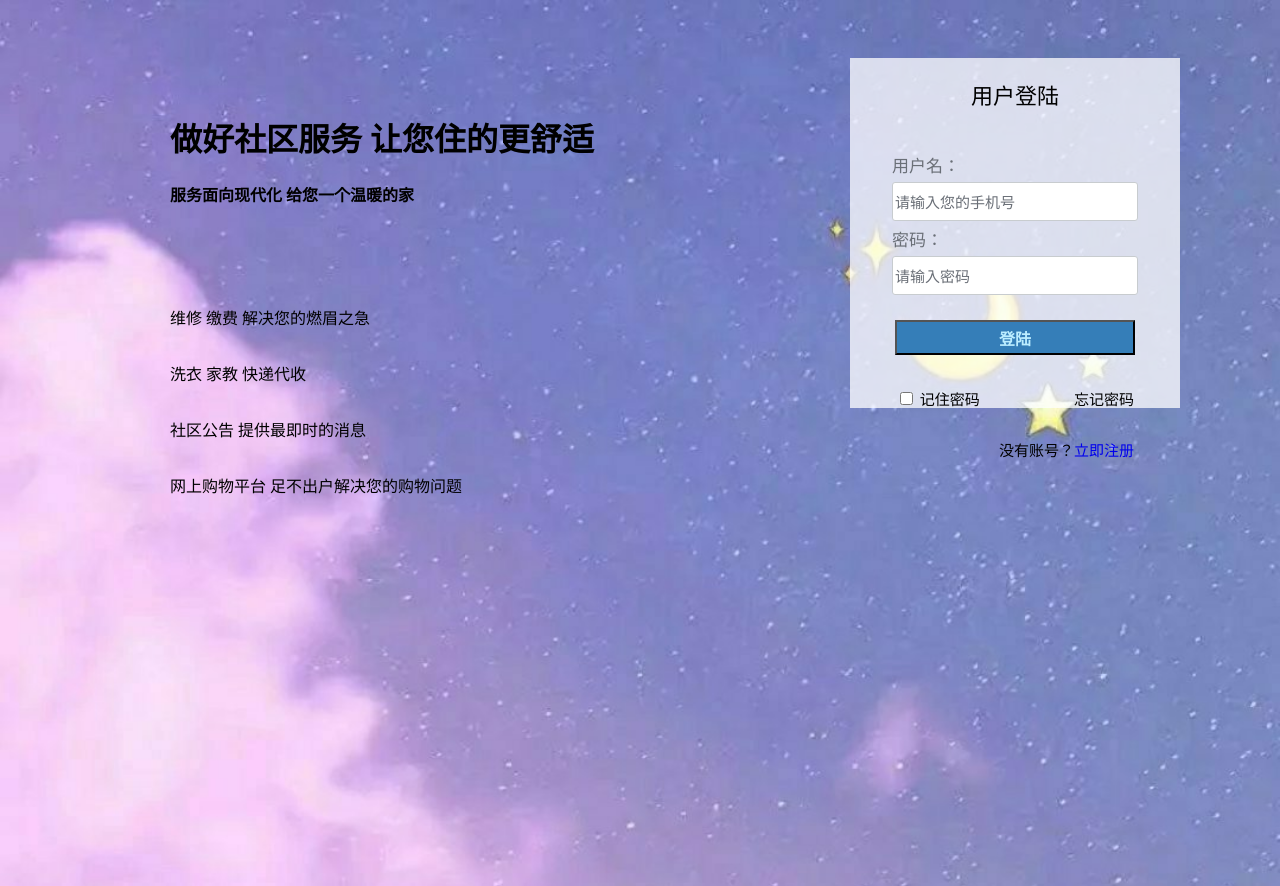
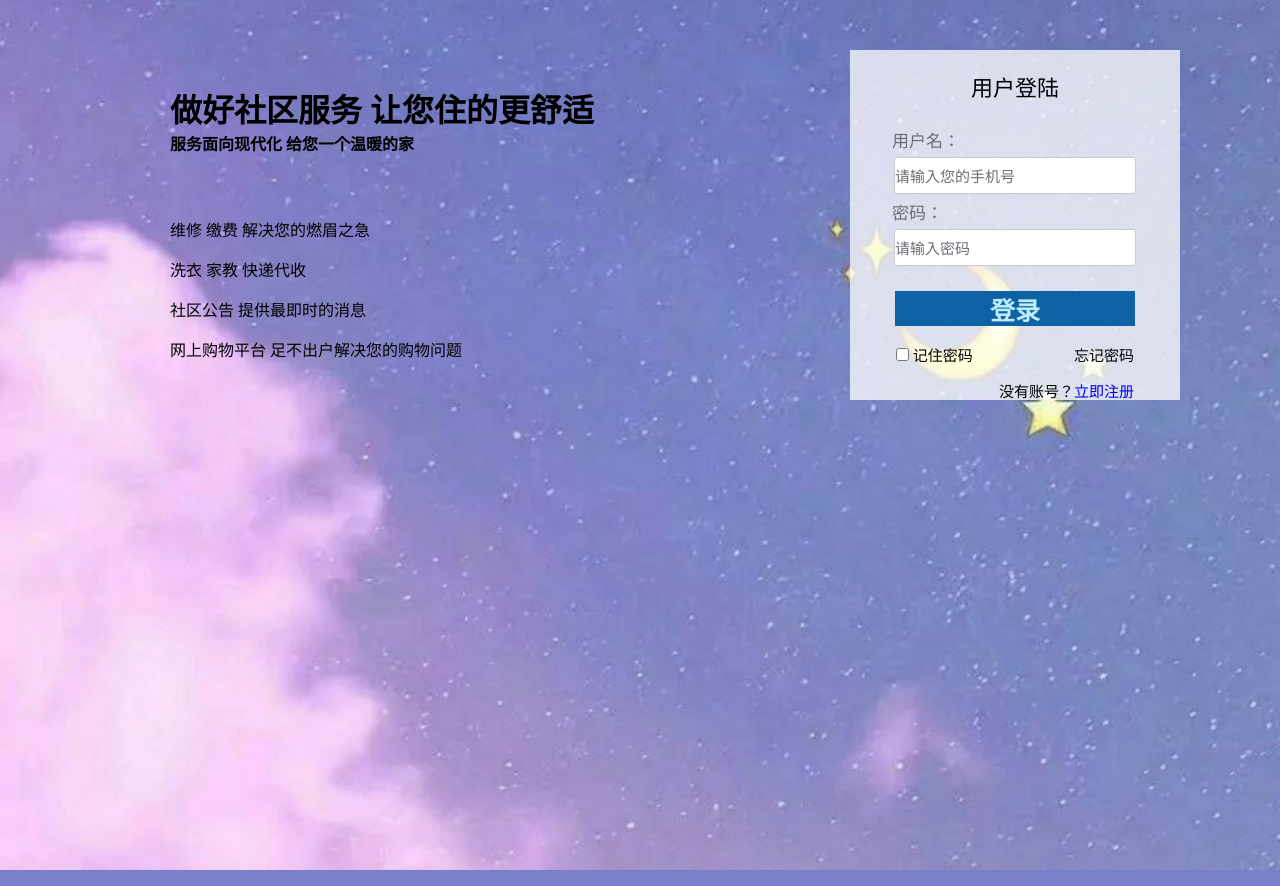
Before and after one commit to sun-cc1/Software_engineering, a PHP site: the page made by 登录界面.html in a window 1280 px wide. Run offline with PHP 8.4, Linux system fonts and the light colour scheme.

Commit message:
登录注册链接等修改

```diff
--- a/css/index.css
+++ b/css/index.css
@@ -1,13 +1,13 @@
+*{margin: 0;padding: 0;list-style: none;}
 body{
-	background: url('index.jpg') ;
+	background: url('../images/index.jpg') ;
     background-size: 100%;
 }
 .container{
 	width: 1200px;
 	height: 870px;
 	margin: 0 auto;
-
-
+/* 	background: #ccc; */
 }
 /* 导航 */
 .nav{
@@ -60,6 +60,21 @@ body{
 	text-align: center;
 	padding: 20px;
 }
+.login{
+	display: block;
+  	margin: 0 auto;
+	font-size:25px;
+	text-align:center;
+  	width: 240px;
+	margin-top: 25px;
+	height: 35px;
+	background: #357eb8;
+	color: #bcedff;
+	font-weight: bold;
+	background: #0e62a3;
+	cursor: pointer;
+	text-decoration:none;
+}
 input[type="text"],
 input[type="submit"]{
 	-web-kit-appearance:none;
@@ -75,14 +90,6 @@ input[type="text"]{
 	border:1px solid #c8cccf;
 	color:#6a6f77;
 	outline:0;
-}
-input[type="submit"]{
-	margin-top: 25px;
-	height: 35px;
-	background: #357eb8;
-	color: #bcedff;
-	font-weight: bold;
-	font-size: 16px;
 }
 input[type="submit"]:hover{
 	background: #0e62a3;
--- a/登录界面.html
+++ b/登录界面.html
@@ -3,12 +3,10 @@
 <head>
 	<meta charset="UTF-8">
 	<title>登陆界面1</title>
-	<link rel="stylesheet" href="index.css">
+	<link rel="stylesheet" href="css/index.css">
 </head>
 <body>
 	<div class="container">
-		<!-- 导航 -->
-
 
 		<!-- 主体内容 （登陆界面）-->
 		<div class="main">
@@ -32,7 +30,9 @@
 						<input type="text" value="请输入您的手机号">
 						<p class="astyle">密码：</p>
 						<input type="text" value="请输入密码">
-						<input type="submit" value="登陆" name="login" >
+						<div>
+							<a href="m_index.html" class="login">登录</a>
+						</div>
 						</br>
 						<p class="bstyle"><input type="checkbox" name="rempas" />  记住密码</p>
 						<p class="cstyle">忘记密码</p>
```
Also changed, not shown: 注册界面.html (+20 -3 lines).
